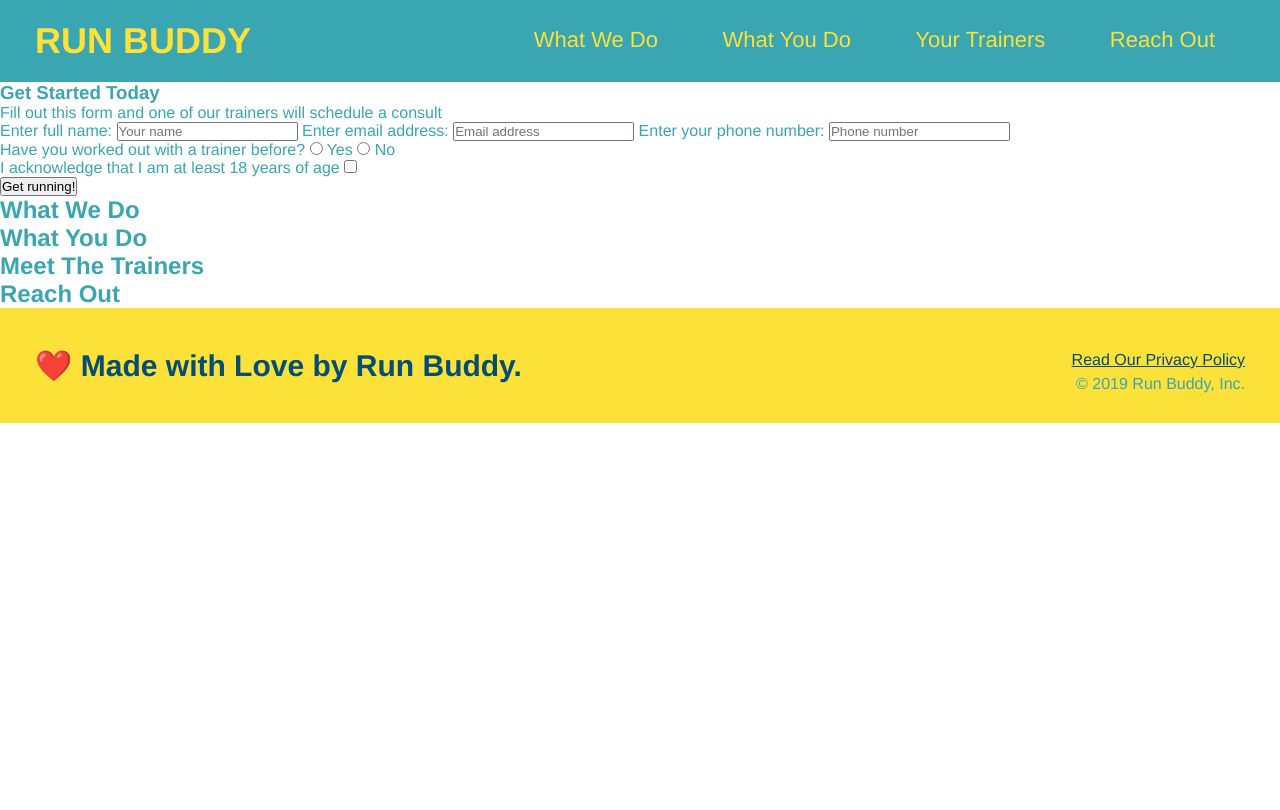
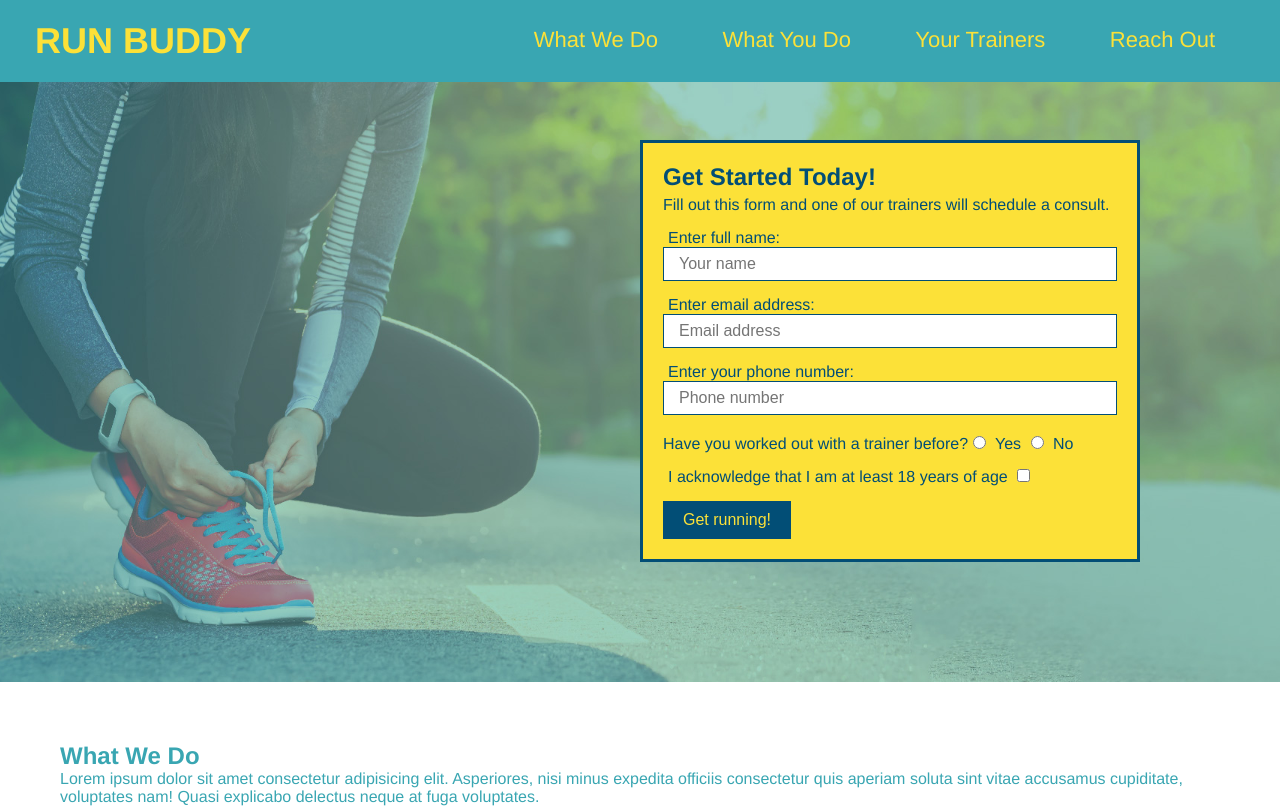
Before and after one commit to notbyworks/run-buddy, a plain HTML site: page index.html in a window 1280 px wide. Shown: the top 810 px of the page. Drawn offline with Linux system fonts and the light colour scheme.

Commit message:
add what you do icons

```diff
--- a/assets/css/style.css
+++ b/assets/css/style.css
@@ -70,3 +70,69 @@ footer div {
 footer a {
   color: #024e76;
 }
+
+section {
+  padding: 60px;
+}
+
+.hero {
+  background-image: url("../images/hero-bg.jpeg");
+  background-size: cover;
+  background-position: center;
+  position: relative;
+  height: 600px;
+}
+
+.hero-form {
+  color: #024e76;
+  background-color: #fce138;
+  padding: 20px;
+  width: 500px;
+  border-style: solid;
+  border-width: 3px;
+  border-color: #024e76;
+  position: absolute;
+  bottom: 120px;
+  right: 140px;
+}
+
+.hero input {
+  display: inline;
+}
+
+/* #submit-button {
+  background-color: #024e76;
+  color: #fce138;
+  font-size: 14px;
+} */
+
+.hero-form button {
+  color: #fce138;
+  background-color: #024e76;
+  border: none;
+  padding: 10px 20px;
+  font-size: 16px;
+}
+
+.hero-form h3 {
+  margin: 0;
+  font-size: 24px;
+}
+
+.hero-form p {
+  margin: 5px 0 15px 0;
+}
+
+.form-input {
+  border: 1px solid #024e76;
+  display: block;
+  padding: 7px 15px;
+  font-size: 16px;
+  color: #024e76;
+  width: 100%;
+  margin-bottom: 15px;
+}
+
+.hero-form label {
+  margin: 0 5px;
+}
--- a/index.html
+++ b/index.html
@@ -32,22 +32,29 @@
       </nav>
     </header>
 
-    <section>
+    <section class="hero">
       <!-- jumbotron/hero -->
-      <div>
-        <h3>Get Started Today</h3>
+      <div class="hero-form">
+        <h3>Get Started Today!</h3>
         <p>
-          Fill out this form and one of our trainers will schedule a consult
+          Fill out this form and one of our trainers will schedule a consult.
         </p>
         <form>
           <label for="name">Enter full name:</label>
-          <input type="text" placeholder="Your name" name="name" id="name" />
+          <input
+            type="text"
+            placeholder="Your name"
+            name="name"
+            class="form-input"
+            id="name"
+          />
 
           <label for="email">Enter email address:</label>
           <input
             type="email"
             placeholder="Email address"
             name="email"
+            class="form-input"
             id="email"
           />
 
@@ -56,6 +63,7 @@
             type="tel"
             placeholder="Phone number"
             name="phone"
+            class="form-input"
             id="phone"
           />
           <p>
@@ -72,24 +80,55 @@
             <input type="checkbox" name="age-confirm" id="checkbox" />
           </p>
 
-          <button type="submit">Get running!</button>
+          <button type="submit" id="submit-button">Get running!</button>
         </form>
       </div>
     </section>
 
-    <section>
+    <section id="what-we-do">
       <h2>What We Do</h2>
+      <p>
+        Lorem ipsum dolor sit amet consectetur adipisicing elit. Asperiores,
+        nisi minus expedita officiis consectetur quis aperiam soluta sint vitae
+        accusamus cupiditate, voluptates nam! Quasi explicabo delectus neque at
+        fuga voluptates.
+      </p>
     </section>
 
-    <section>
+    <section id="what-you-do">
       <h2>What You Do</h2>
+      <div>
+        <img src="./assets/images/step-1.svg" alt="" />
+        <h3>Step 1: Fill Out the Form Above.</h3>
+        <p>You're already here, so why not?</p>
+      </div>
+
+      <div>
+        <img src="./assets/images/step-2.svg" alt="" />
+        <h3>Step 2: Consult with One of Our Trainers.</h3>
+        <p>Are you here to build muscle, lose weight, or just feel good?</p>
+      </div>
+
+      <div>
+        <img src="./assets/images/step-3.svg" alt="" />
+        <h3>Step 3: Get Running.</h3>
+        <p>
+          Hit the ground running (literally) once your trainer lays out your
+          plan.
+        </p>
+      </div>
+      <div>
+        <img src="./assets/images/step-4.svg" alt="" />
+        <h3>Step 4: See Results.</h3>
+        <p>Bi-weekly checkins with your trainer will keep you focused</p>
+      </div>
     </section>
 
-    <section>
+    <section id="your-trainers">
       <h2>Meet The Trainers</h2>
     </section>
 
-    <section>
+    <section id="reach-out">
       <h2>Reach Out</h2>
     </section>
 
```
Also changed, not shown: assets/01-04-svgs/step-1.svg (added), assets/01-04-svgs/step-2.svg (added), assets/01-04-svgs/step-3.svg (added), assets/01-04-svgs/step-4.svg (added), assets/images/hero-bg.jpeg (added), assets/images/step-1.svg (added), assets/images/step-2.svg (added), assets/images/step-3.svg (added), assets/images/step-4.svg (added).
